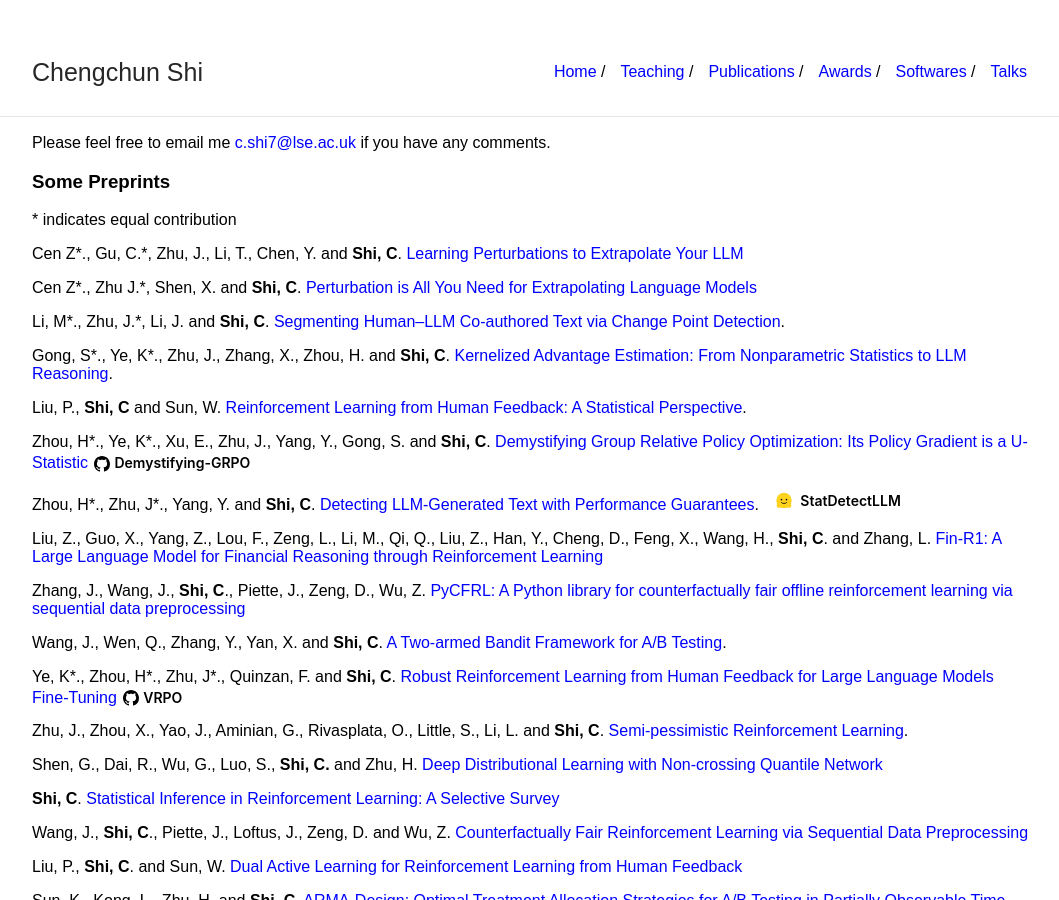
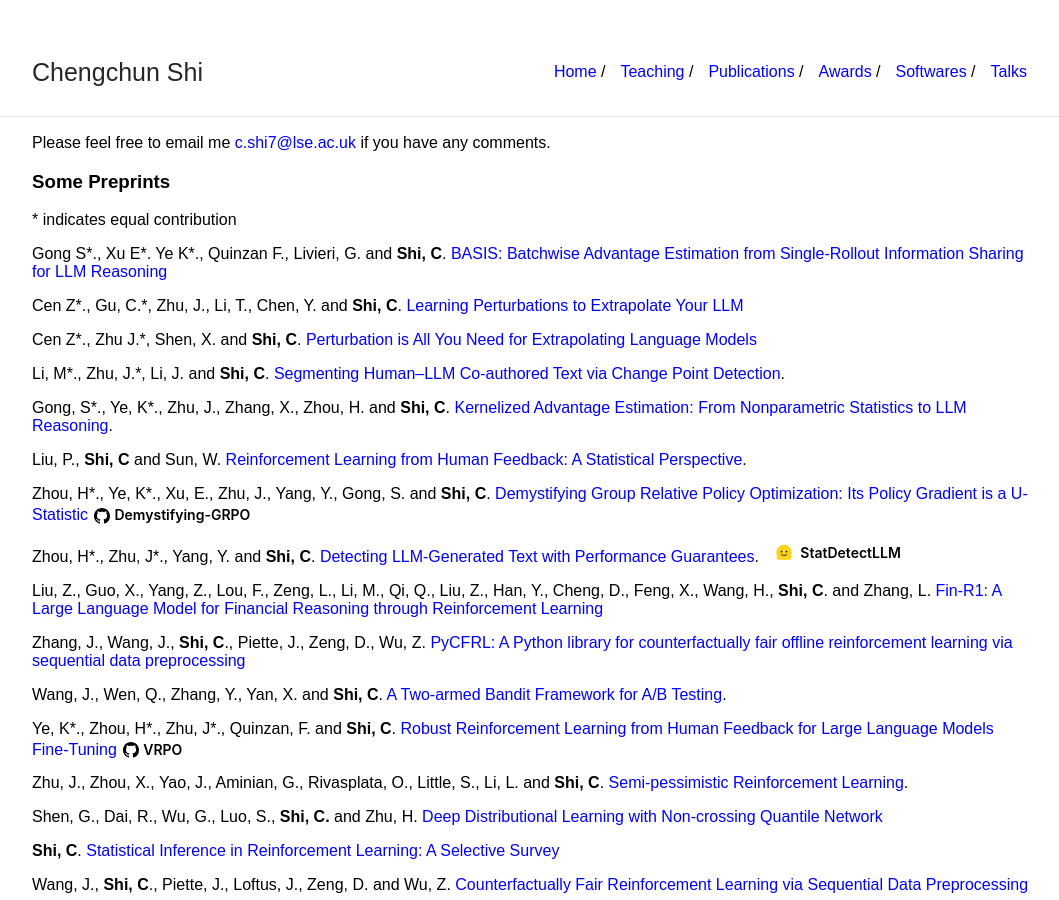
Before and after one commit to callmespring/callmespring.github.io, a Jekyll site: the page built from publication.md, in a window 1280 px wide and 900 px high. Shown: the whole window, without its empty margins (108-1167 px from the left). Built offline with Jekyll 4.4.1, drawn with Linux system fonts in a browser that asks for light colours.

Commit message:
Update publication.md

```diff
--- a/publication.md
+++ b/publication.md
@@ -10,6 +10,9 @@ Please feel free to email me <c.shi7@lse.ac.uk> if you have any comments.
 ### Some Preprints
 
 \* indicates equal contribution
+
+Gong S\*., Xu E\*. Ye K\*., Quinzan F., Livieri, G. and **Shi, C**. [BASIS: Batchwise Advantage Estimation from Single-Rollout Information
+Sharing for LLM Reasoning](https://arxiv.org/pdf/2605.27293)
 
 Cen Z\*., Gu, C.\*, Zhu, J., Li, T., Chen, Y. and **Shi, C**. [Learning Perturbations to Extrapolate Your LLM](https://arxiv.org/pdf/2605.13284)
 
```
